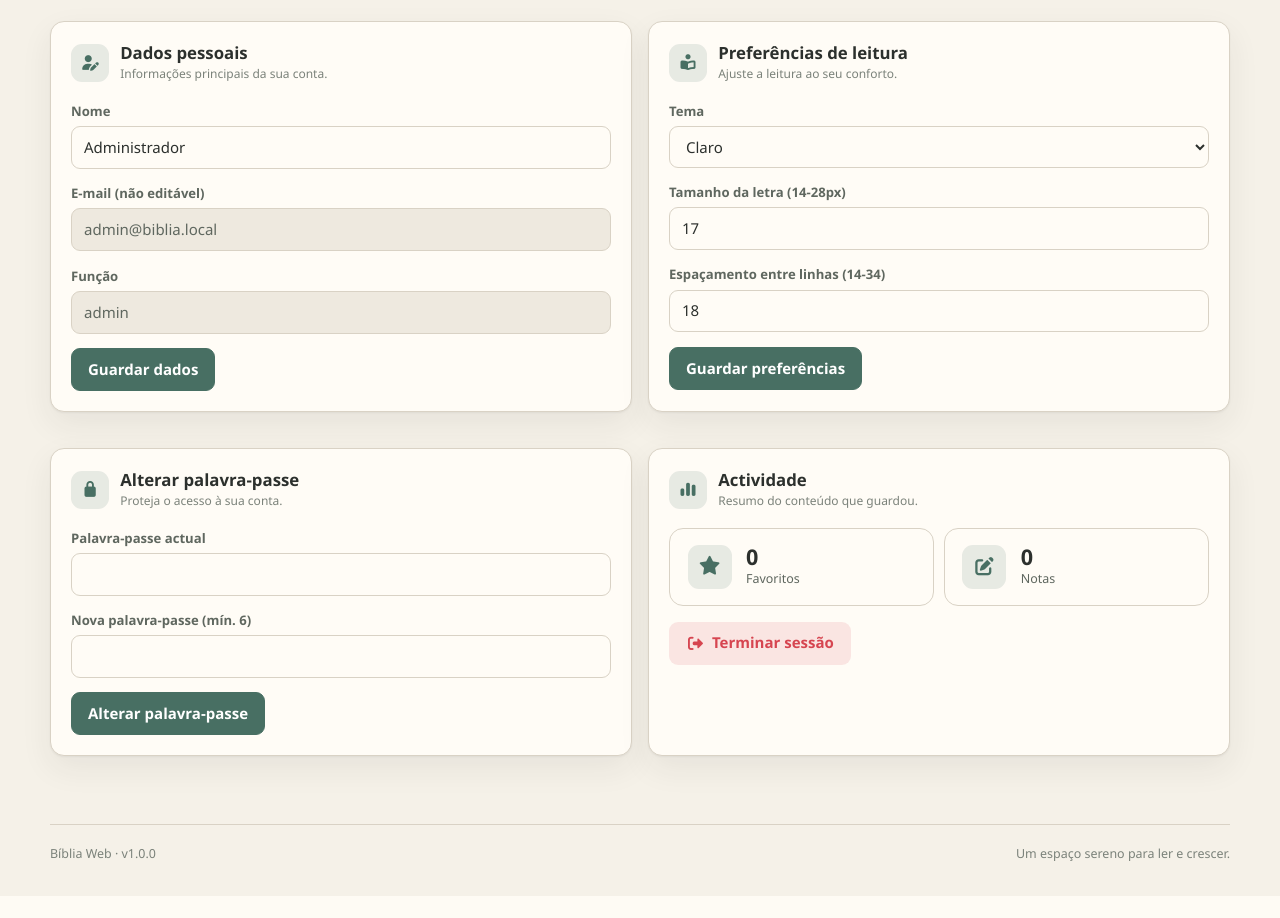
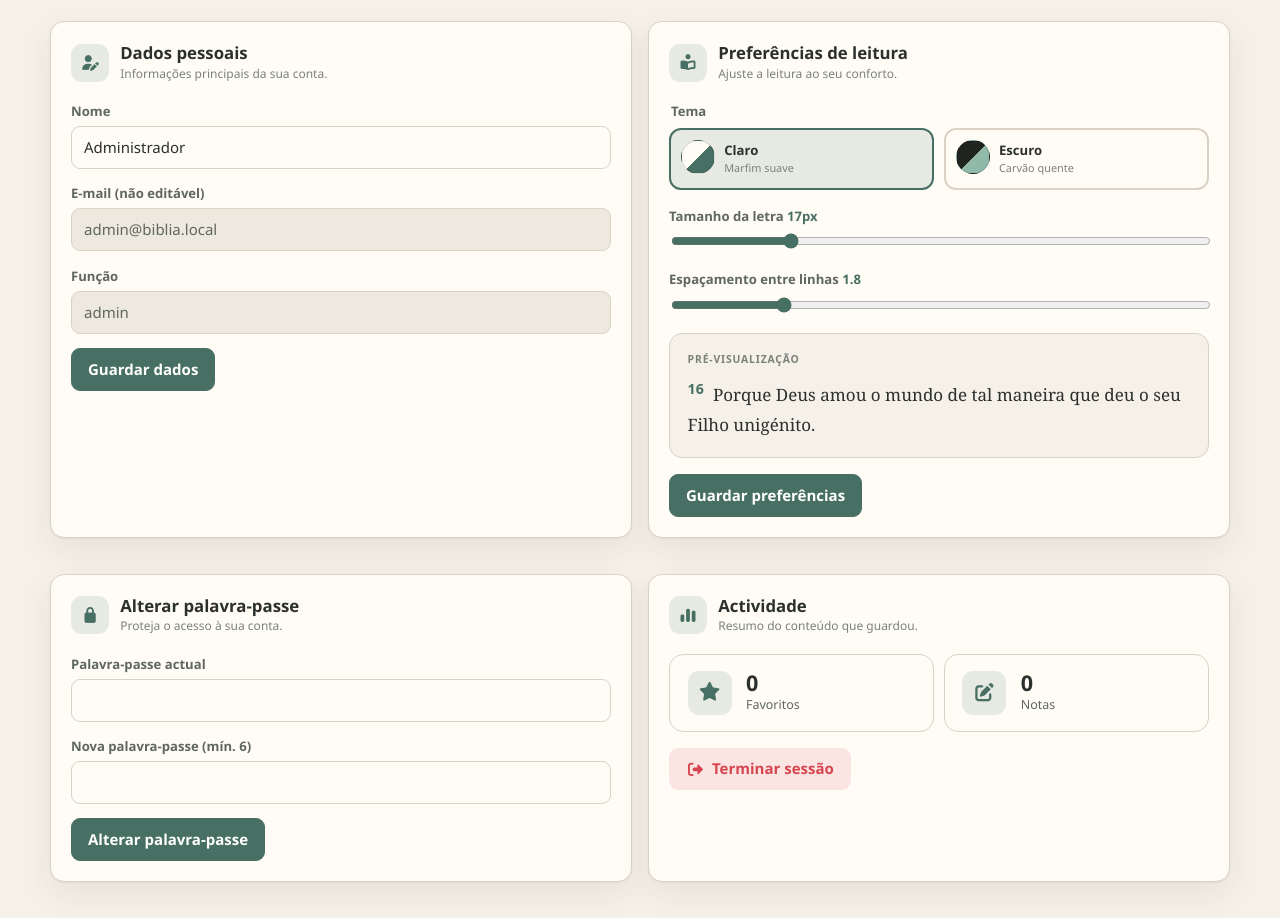
Before and after one commit to mbeve235/biblia, a PHP site: page /biblia-web/perfil.php in a window 1280 px wide. Shown: the part 196-1114 px from the top of the page. Before the commit the page ends 1057 px from the top, so only its background shows below. Run offline with PHP 8.4, Linux system fonts and the light colour scheme; a user stored in the database is signed in; data that the repository does not hold is empty.

Commit message:
Renova preferencias de leitura com pre-visualizacao

```diff
--- a/assets/css/style.css
+++ b/assets/css/style.css
@@ -1629,3 +1629,21 @@ body.reading-mode .reading-exit {
 .plan-progress i,.reader-scroll-progress span,.reader-progress span { background:linear-gradient(90deg,var(--accent),#b18a52); }
 .test-mark.nt,.home-hero-mark { background:linear-gradient(145deg,var(--accent),#789486); }
 .auth-aside { background:linear-gradient(145deg,#29483f,var(--accent) 55%,#789486); }
+
+.reading-theme-choice { margin:0 0 1rem; padding:0; border:0; }
+.reading-theme-choice legend { margin-bottom:.4rem; color:var(--text-soft); font-size:.82rem; font-weight:700; }
+.reading-theme-choice { display:grid; grid-template-columns:1fr 1fr; gap:.6rem; }
+.reading-theme-choice label { cursor:pointer; }
+.reading-theme-choice input { position:absolute; opacity:0; pointer-events:none; }
+.theme-swatch { display:grid; grid-template-columns:34px 1fr; gap:0 .55rem; padding:.65rem; border:2px solid var(--border); border-radius:12px; }
+.theme-swatch i { grid-row:1/3; width:34px; height:34px; border-radius:50%; border:1px solid rgba(0,0,0,.15); }
+.theme-swatch.light i { background:linear-gradient(135deg,#fffcf6 50%,#486f63 50%); }
+.theme-swatch.dark i { background:linear-gradient(135deg,#202421 50%,#91b9aa 50%); }
+.theme-swatch b { font-size:.82rem; }.theme-swatch small { color:var(--text-faint); font-size:.68rem; }
+.reading-theme-choice input:checked+.theme-swatch { border-color:var(--accent); background:var(--accent-soft); }
+.range-field>span { display:flex; justify-content:space-between; }
+.range-field output { color:var(--accent); font-weight:800; }
+.range-field input[type="range"] { width:100%; accent-color:var(--accent); }
+.reading-preview { margin-bottom:1rem; padding:1rem 1.1rem; border:1px solid var(--border); border-radius:13px; background:var(--bg); font-family:var(--read-font); transition:font-size .1s,line-height .1s; }
+.reading-preview small { display:block; margin-bottom:.45rem; color:var(--text-faint); font-family:system-ui,sans-serif; font-size:.65rem; font-weight:800; letter-spacing:.08em; text-transform:uppercase; }
+.reading-preview p { margin:0; }.reading-preview sup { margin-right:.3rem; color:var(--accent); font-family:system-ui,sans-serif; font-weight:800; }
--- a/perfil.php
+++ b/perfil.php
@@ -5,7 +5,7 @@
 require_once __DIR__ . '/includes/bootstrap.php';
 boot_session();
 $user = require_login();
-require_once __DIR__ . '/includes/header.php';
+$pageTitle = 'Perfil e preferências';
 
 $prefs = db_one('SELECT theme, font_size, line_spacing FROM user_settings WHERE user_id = ?', [$user['id']]) ??
          ['theme' => 'light', 'font_size' => 17, 'line_spacing' => 18];
@@ -27,16 +27,20 @@ if ($_SERVER['REQUEST_METHOD'] === 'POST') {
     }
 
     if (isset($d['save_prefs'])) {
+        $newTheme = ($d['theme'] ?? 'light') === 'dark' ? 'dark' : 'light';
+        $newFontSize = max(14, min(28, (int) ($d['font_size'] ?? 17)));
+        $newLineSpacing = max(14, min(34, (int) ($d['line_spacing'] ?? 18)));
         db_exec(
             'INSERT INTO user_settings (user_id, theme, font_size, line_spacing) VALUES (?, ?, ?, ?)
              ON DUPLICATE KEY UPDATE theme = VALUES(theme), font_size = VALUES(font_size), line_spacing = VALUES(line_spacing)',
             [
                 $user['id'],
-                ($d['theme'] ?? 'light') === 'dark' ? 'dark' : 'light',
-                max(14, min(28, (int) ($d['font_size'] ?? 17))),
-                max(14, min(34, (int) ($d['line_spacing'] ?? 18))),
+                $newTheme,
+                $newFontSize,
+                $newLineSpacing,
             ]
         );
+        $prefs = ['theme' => $newTheme, 'font_size' => $newFontSize, 'line_spacing' => $newLineSpacing];
         apply_db_prefs();
         $saved = true;
     }
@@ -66,6 +70,7 @@ function apply_db_prefs(): void
         echo '<style>:root{--read-font-size:' . (int) $p['font_size'] . 'px;--read-line:' . ((int) $p['line_spacing'] / 10) . '}</style>';
     }
 }
+require_once __DIR__ . '/includes/header.php';
 ?>
 <?= apply_db_prefs(); ?>
 
@@ -97,18 +102,13 @@ function apply_db_prefs(): void
     <?php if ($saved): ?><div class="alert alert-success">Preferências guardadas.</div><?php endif; ?>
     <form method="post">
       <?= csrf_field() ?>
-      <label class="field"><span>Tema</span>
-        <select name="theme">
-          <option value="light" <?= $prefs['theme'] === 'light' ? 'selected' : '' ?>>Claro</option>
-          <option value="dark" <?= $prefs['theme'] === 'dark' ? 'selected' : '' ?>>Escuro</option>
-        </select>
-      </label>
-      <label class="field"><span>Tamanho da letra (14-28px)</span>
-        <input type="number" name="font_size" min="14" max="28" value="<?= (int) $prefs['font_size'] ?>">
-      </label>
-      <label class="field"><span>Espaçamento entre linhas (14-34)</span>
-        <input type="number" name="line_spacing" min="14" max="34" value="<?= (int) $prefs['line_spacing'] ?>">
-      </label>
+      <fieldset class="reading-theme-choice"><legend>Tema</legend>
+        <label><input type="radio" name="theme" value="light" <?= $prefs['theme'] === 'light' ? 'checked' : '' ?>><span class="theme-swatch light"><i></i><b>Claro</b><small>Marfim suave</small></span></label>
+        <label><input type="radio" name="theme" value="dark" <?= $prefs['theme'] === 'dark' ? 'checked' : '' ?>><span class="theme-swatch dark"><i></i><b>Escuro</b><small>Carvão quente</small></span></label>
+      </fieldset>
+      <label class="field range-field"><span>Tamanho da letra <output id="font-size-output"><?= (int) $prefs['font_size'] ?>px</output></span><input type="range" name="font_size" min="14" max="28" value="<?= (int) $prefs['font_size'] ?>"></label>
+      <label class="field range-field"><span>Espaçamento entre linhas <output id="line-spacing-output"><?= number_format((int)$prefs['line_spacing']/10,1) ?></output></span><input type="range" name="line_spacing" min="14" max="34" value="<?= (int) $prefs['line_spacing'] ?>"></label>
+      <div class="reading-preview" id="reading-preview"><small>Pré-visualização</small><p><sup>16</sup> Porque Deus amou o mundo de tal maneira que deu o seu Filho unigénito.</p></div>
       <button class="btn btn-primary" name="save_prefs" value="1" type="submit">Guardar preferências</button>
     </form>
   </section>
@@ -143,4 +143,20 @@ function apply_db_prefs(): void
   </section>
 </div>
 
-<?php require_once __DIR__ . '/includes/footer.php'; ?>
+<?php ob_start(); ?>
+<script>
+const preferenceForm=document.querySelector('button[name="save_prefs"]')?.form;
+const fontRange=preferenceForm?.querySelector('[name="font_size"]');
+const lineRange=preferenceForm?.querySelector('[name="line_spacing"]');
+const readingPreview=document.getElementById('reading-preview');
+function previewPreferences(){
+  if(!readingPreview)return;
+  const size=Number(fontRange.value),line=Number(lineRange.value)/10;
+  readingPreview.style.fontSize=size+'px';readingPreview.style.lineHeight=String(line);
+  document.getElementById('font-size-output').value=size+'px';document.getElementById('line-spacing-output').value=line.toFixed(1);
+}
+fontRange?.addEventListener('input',previewPreferences);lineRange?.addEventListener('input',previewPreferences);previewPreferences();
+preferenceForm?.addEventListener('submit',()=>{const theme=preferenceForm.querySelector('[name="theme"]:checked')?.value||'light';localStorage.setItem('bw_theme',theme);localStorage.setItem('bw_fontsize',fontRange.value);});
+document.querySelectorAll('[name="theme"]').forEach(input=>input.addEventListener('change',()=>applyTheme(input.value)));
+</script>
+<?php $pageScripts=ob_get_clean(); require_once __DIR__ . '/includes/footer.php'; ?>
```
